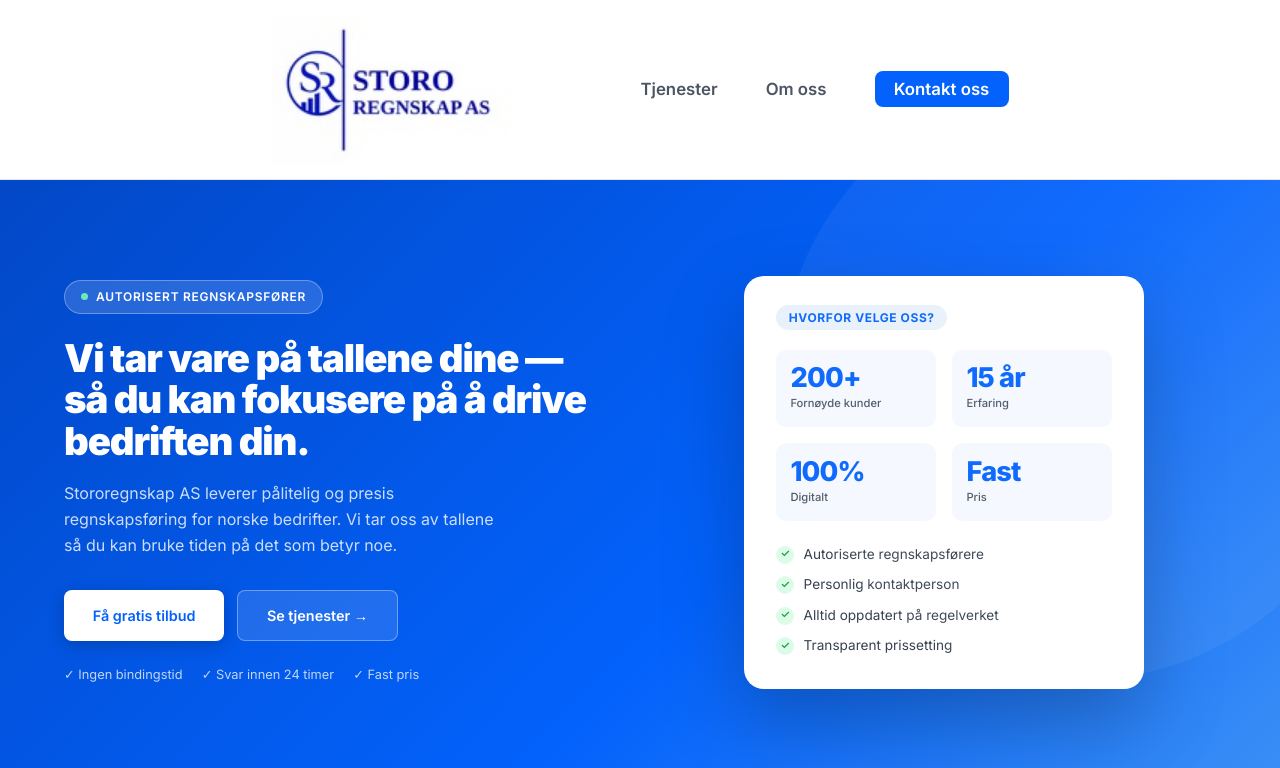
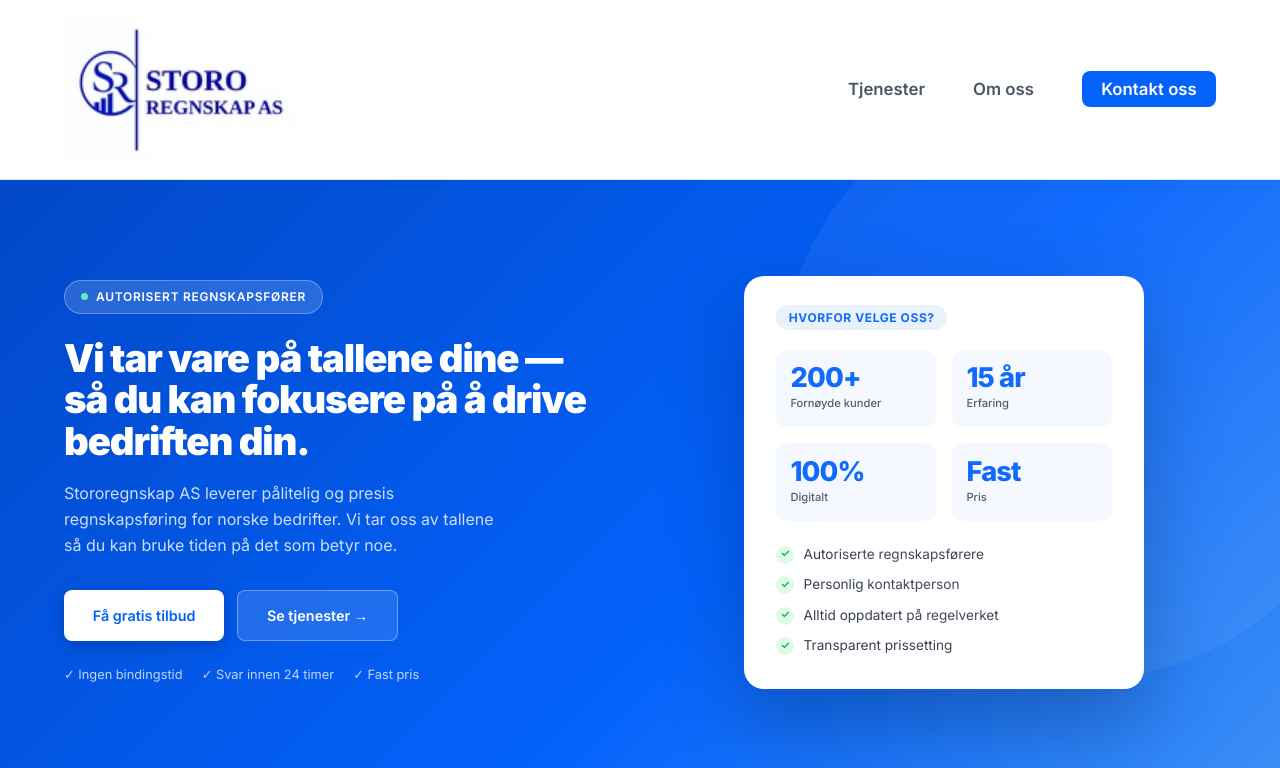
Before and after one commit to kevinuyphan-lgtm/test, a Flask app: page / in a window 1280 px wide. Shown: the top 768 px of the page. Run offline with Flask 3, Linux system fonts and the light colour scheme; parts of the project's set-up code (start-up, migrations or seed data) failed here and were passed over.

Commit message:
Update style_index.css

```diff
--- a/nettside/static/style_index.css
+++ b/nettside/static/style_index.css
@@ -36,8 +36,8 @@ nav {
   border-bottom: 1px solid var(--border);
   display: flex;
   align-items: center;
-  justify-content: center; /* sentrerer alt */
-  gap: 3rem; /* mellomrom mellom logo og lenker */
+  justify-content: space-between; /* var: center */
+  gap: 0; /* fjern gap */
   padding: 0 5vw;
   height: 180px;
 }
```
